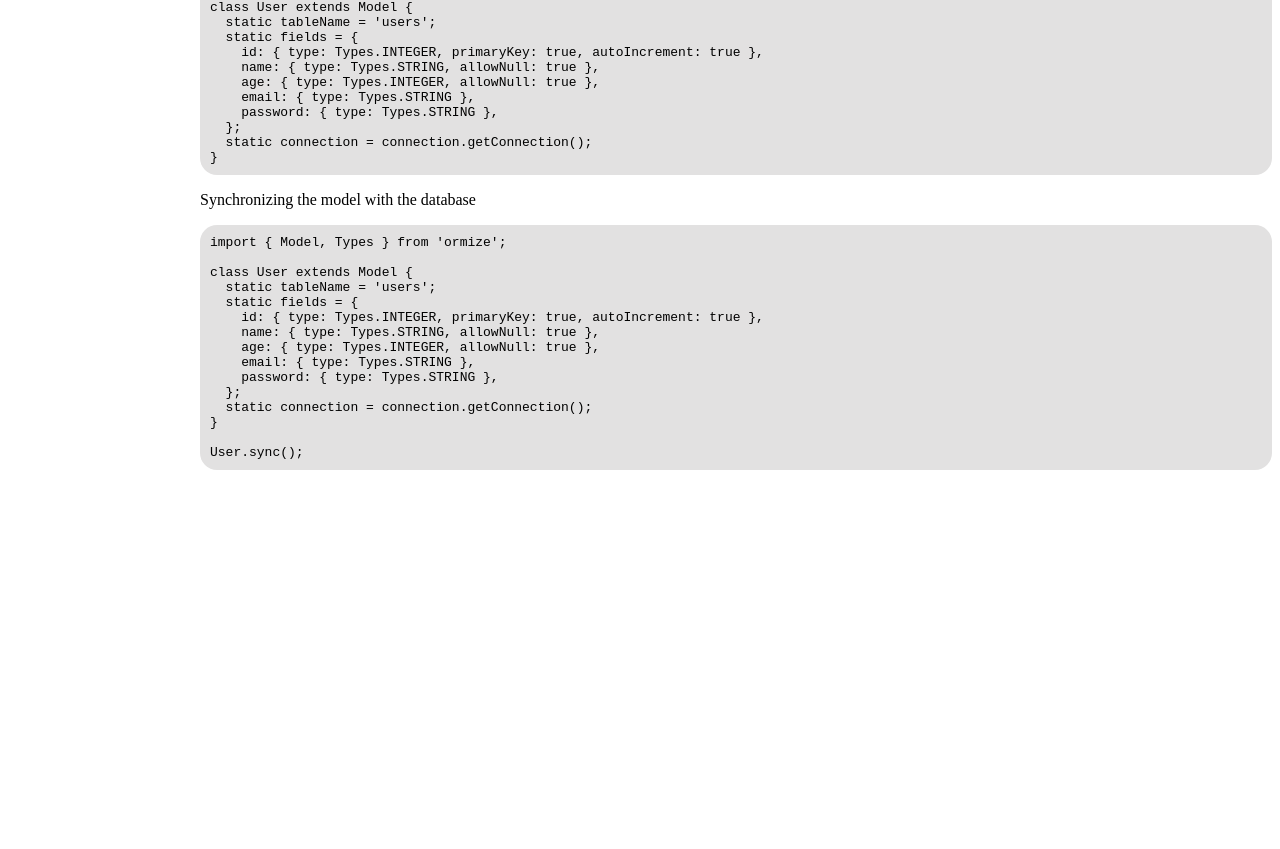
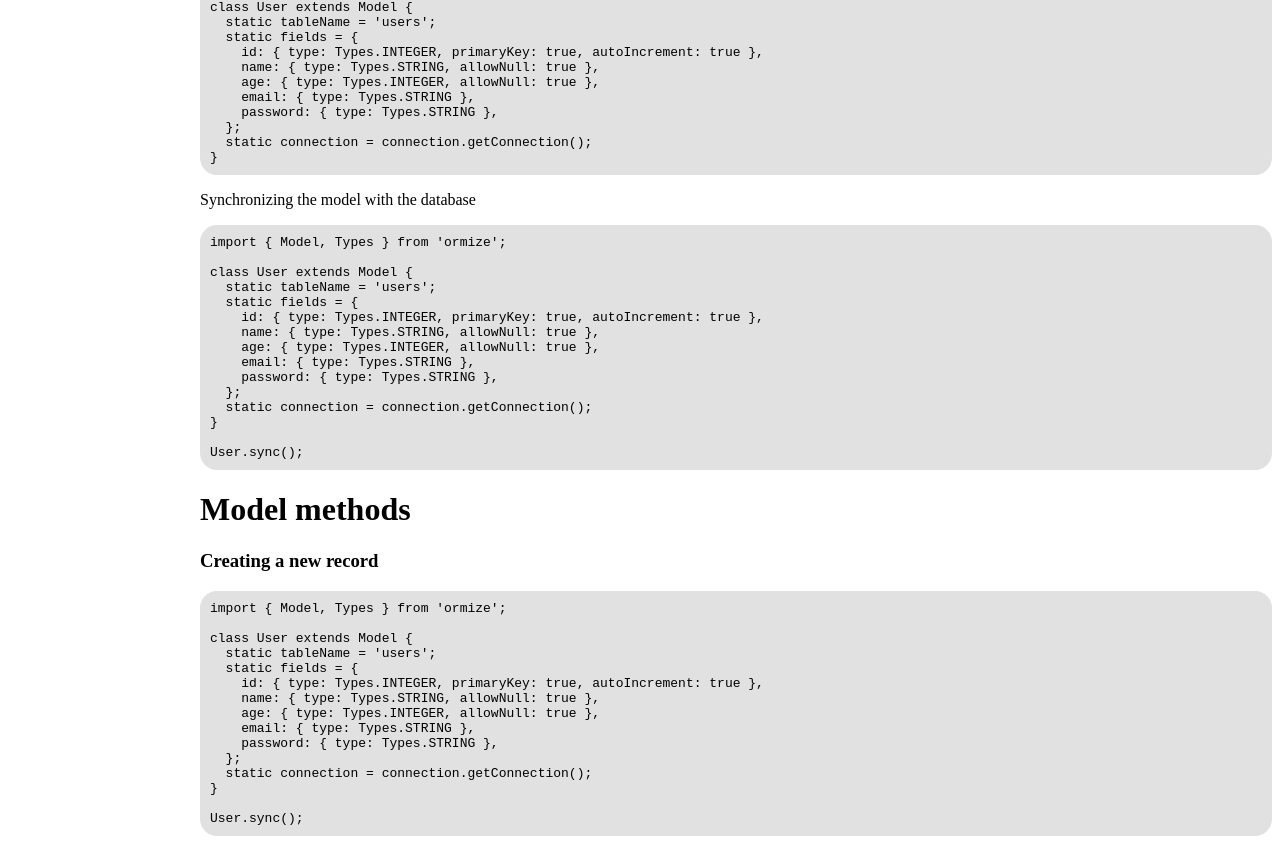
Before and after one commit to pedroddjkkk/ORMizeDocumentation, a React (Create React App) app: page / in a window 1280 px wide. Shown: the part 859-1708 px from the top of the page. Before the commit the page ends 1342 px from the top, so only its background shows below. Built offline with nearby package versions, Linux system fonts and the light colour scheme.

Commit message:
Model Methods

```diff
--- a/src/content/documentation/ORMizeDoc.jsx
+++ b/src/content/documentation/ORMizeDoc.jsx
@@ -82,6 +82,27 @@
 User.sync();`}
         </CodeSample>
       </div>
+      <div className="contentSection">
+        <h1>Model methods</h1>
+        <h3>Creating a new record</h3>
+        <CodeSample language="typescript">
+          {`import { Model, Types } from 'ormize';
+
+class User extends Model {
+  static tableName = 'users';
+  static fields = {
+    id: { type: Types.INTEGER, primaryKey: true, autoIncrement: true },
+    name: { type: Types.STRING, allowNull: true },
+    age: { type: Types.INTEGER, allowNull: true },
+    email: { type: Types.STRING },
+    password: { type: Types.STRING },
+  };
+  static connection = connection.getConnection();
+}
+
+User.sync();`}
+        </CodeSample>
+      </div>
     </>
   );
 };
```
